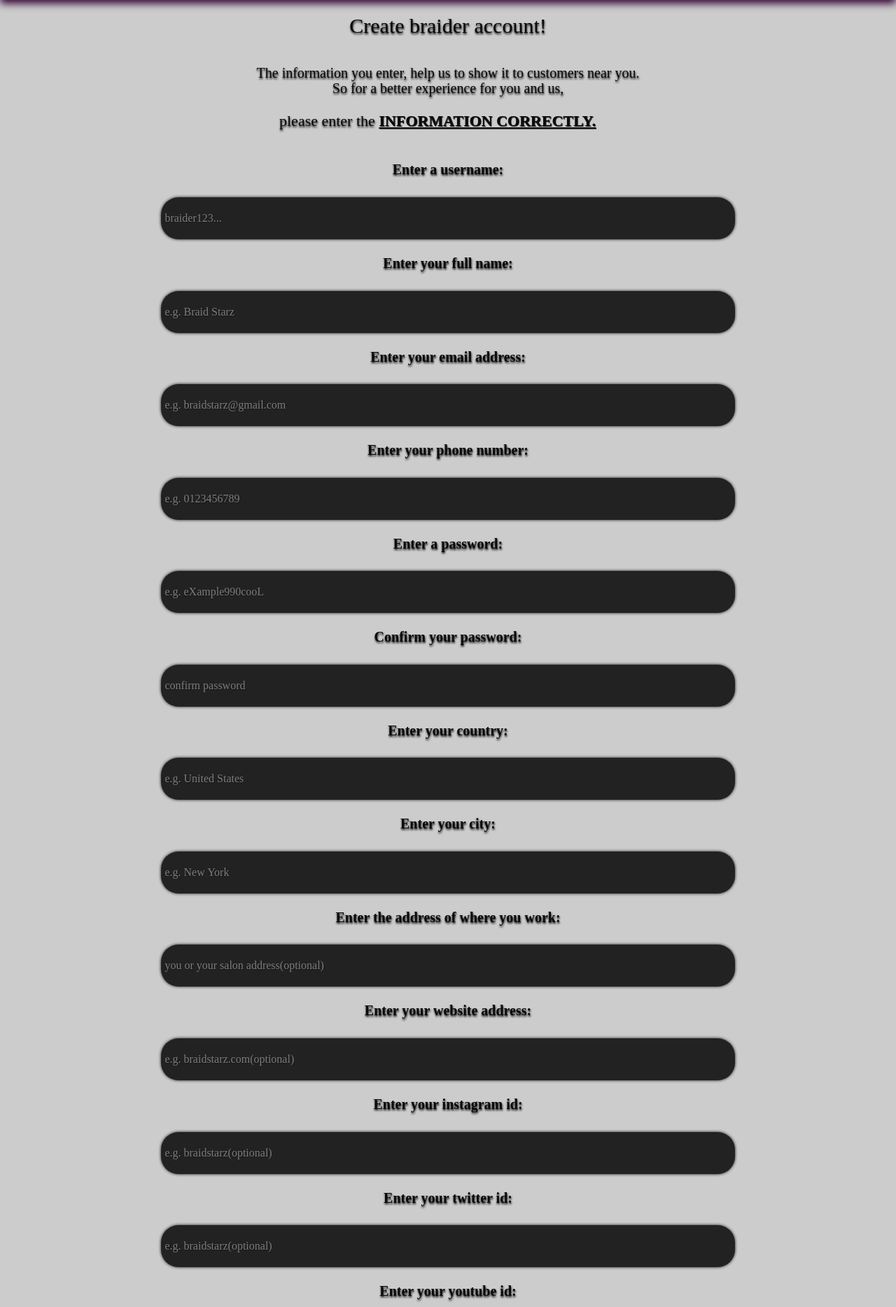
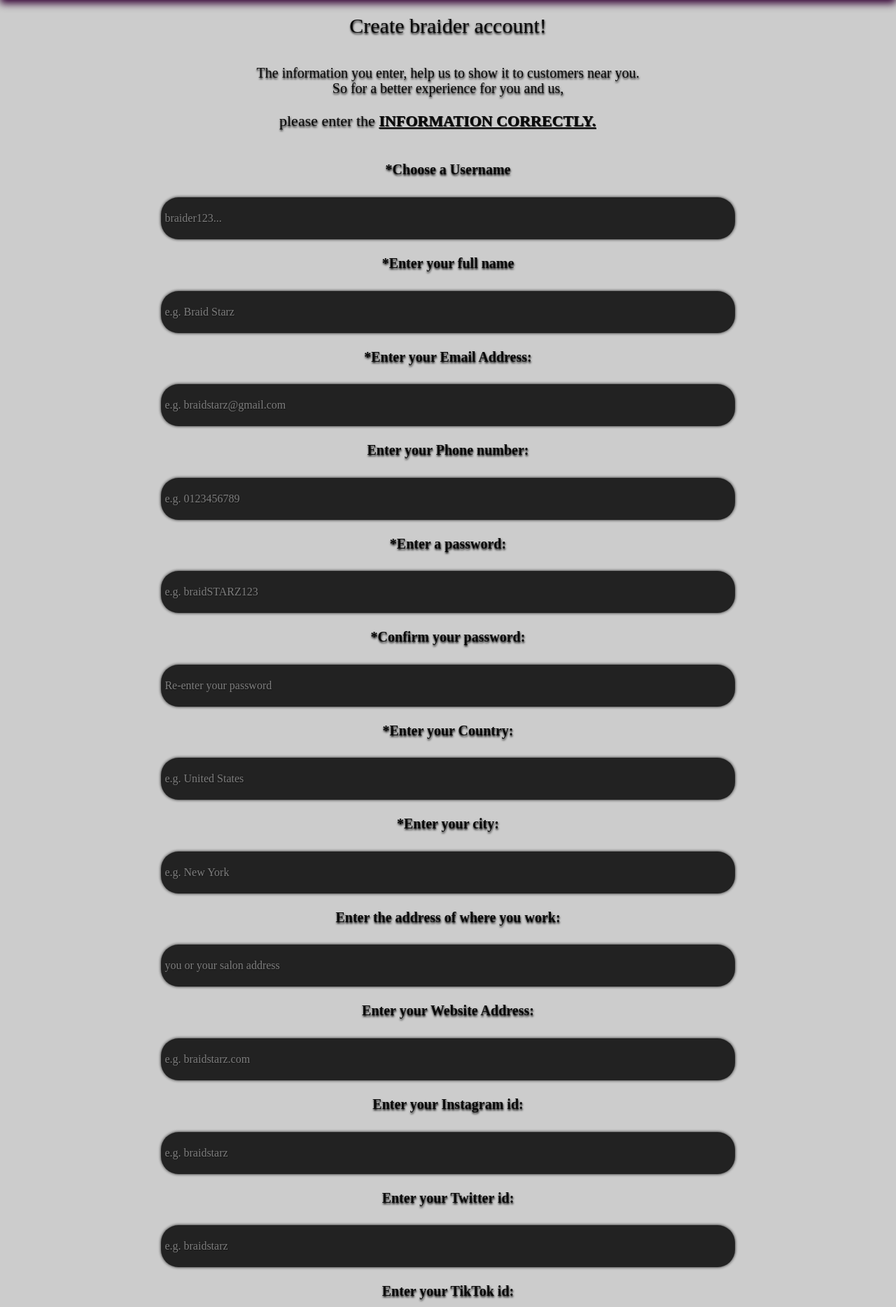
Before and after one commit to yazdan-hka/barber-house, a Flask app: page /register in a window 1280 px wide. Shown: the part 52-1920 px from the top of the page at 70% size. Run offline with Flask 2, Linux system fonts and the light colour scheme; some libraries are stand-ins or nearby versions; some web fonts are replaced.

Commit message:
tiktok added to all file but bugs may appear. email has been removed form profile page, few design diffrances in register form, table should be droped and created.

```diff
--- a/BRAIDSTARZ/forms.py
+++ b/BRAIDSTARZ/forms.py
@@ -28,19 +28,20 @@ class register_form(FlaskForm):
         if name:
             raise ValidationError(f'There is already an account with the name of "{name.fullname}". Please pick another one.')
 
-    username = StringField(label='Enter a username: ', validators=[DataRequired()])
-    fullname = StringField(label='Enter your full name: ', validators=[DataRequired()])
-    email = StringField(label='Enter your email address: ', validators=[DataRequired()]) # Email(),
-    password1 = PasswordField(label='Enter a password: ', validators=[Length(min=8), DataRequired()])
-    password2 = PasswordField(label='Confirm your password: ', validators=[EqualTo('password1'), DataRequired()])
-    phone_num = StringField(label='Enter your phone number: ')
-    country = StringField(label='Enter your country: ', validators=[DataRequired()])
-    city = StringField(label='Enter your city: ', validators=[DataRequired()])
+    username = StringField(label='*Choose a Username ', validators=[DataRequired()])
+    fullname = StringField(label='*Enter your full name ', validators=[DataRequired()])
+    email = StringField(label='*Enter your Email Address: ', validators=[DataRequired()]) # Email(),
+    password1 = PasswordField(label='*Enter a password: ', validators=[Length(min=8), DataRequired()])
+    password2 = PasswordField(label='*Confirm your password: ', validators=[EqualTo('password1'), DataRequired()])
+    phone_num = StringField(label='Enter your Phone number: ')
+    country = StringField(label='*Enter your Country: ', validators=[DataRequired()])
+    city = StringField(label='*Enter your city: ', validators=[DataRequired()])
     address = StringField(label='Enter the address of where you work: ', validators=[Length(max=512)])
-    instagram = StringField(label='Enter your instagram id: ')
-    website = StringField(label='Enter your website address: ')
-    twitter = StringField(label='Enter your twitter id: ')
-    youtube = StringField(label='Enter your youtube id: ')
+    instagram = StringField(label='Enter your Instagram id: ')
+    website = StringField(label='Enter your Website Address: ')
+    twitter = StringField(label='Enter your Twitter id: ')
+    tiktok = StringField(label='Enter your TikTok id: ')
+    youtube = StringField(label='Enter your YouTube Channel: ')
 
     submit = SubmitField(label='Register')
 
@@ -79,7 +80,8 @@ class edit_braider_form(FlaskForm):
     website = StringField(label='Enter your website address: ')
     instagram = StringField(label='Instagram id: ')
     twitter = StringField(label='Twitter id: ')
-    youtube = StringField(label='Youtube id: ')
+    tiktok = StringField(label='TikTok id: ')
+    youtube = StringField(label='Youtube Channel: ')
 
     submit = SubmitField(label='Confirm changes')
 
--- a/BRAIDSTARZ/models.py
+++ b/BRAIDSTARZ/models.py
@@ -33,6 +33,7 @@ class braiders(db.Model, UserMixin):
     website = db.Column(db.String(length=128))
     instagram = db.Column(db.String(length=30))
     youtube = db.Column(db.String(length=50))
+    tiktok = db.Column(db.String(length=30))
     twitter = db.Column(db.String(length=30))
     token = db.Column(db.String, nullable=True)
     confirmed = db.Column(db.Boolean, default=False )
--- a/BRAIDSTARZ/routes.py
+++ b/BRAIDSTARZ/routes.py
@@ -245,6 +245,7 @@ def register_page():
                                         instagram=form.instagram.data.lower(),
                                         website=form.website.data.lower(),
                                         twitter=form.twitter.data.lower(),
+                                        tiktok=form.tiktok.data.lower(),
                                         youtube=form.youtube.data.lower(),
                                         )
 
@@ -383,6 +384,11 @@ def edit_profile_page():
             pass
         else:
             current_user.youtube = edit_form.youtube.data.lower()
+
+        if edit_form.tiktok.data == '':
+            pass
+        else:
+            current_user.tiktok = edit_form.tiktok.data.lower()
 
         if edit_form.website.data == '':
             pass
--- a/BRAIDSTARZ/templates/edit-profile.html
+++ b/BRAIDSTARZ/templates/edit-profile.html
@@ -59,6 +59,9 @@
         {{ edit_form.twitter.label(class="content-text-black", style="font-size:2rem;") }}<br>
         {{ edit_form.twitter(class="input-text-black", placeholder="e.g. braidstarz(optional)") }}<br>
 
+        {{ edit_form.tiktok.label(class="content-text-black", style="font-size:2rem;") }}<br>
+        {{ edit_form.tiktok(class="input-text-black", placeholder="e.g. braidstarz(optional)") }}<br>
+
         {{ edit_form.youtube.label(class="content-text-black", style="font-size:2rem;") }}<br>
         {{ edit_form.youtube(class="input-text-black", placeholder="...(optional)") }}<br>
 
--- a/BRAIDSTARZ/templates/register.html
+++ b/BRAIDSTARZ/templates/register.html
@@ -42,10 +42,10 @@
         {{ form.phone_num(class="input-text-black", placeholder="e.g. 0123456789") }}<br>
 
         {{ form.password1.label(class="content-text-black", style="font-size:2rem;") }}<br>
-        {{ form.password1(class="input-text-black", placeholder="e.g. eXample990cooL") }}<br>
+        {{ form.password1(class="input-text-black", placeholder="e.g. braidSTARZ123") }}<br>
 
         {{ form.password2.label(class="content-text-black", style="font-size:2rem;") }}<br>
-        {{ form.password2(class="input-text-black", placeholder="confirm password") }}<br>
+        {{ form.password2(class="input-text-black", placeholder="Re-enter your password") }}<br>
 
         {{ form.country.label(class="content-text-black", style="font-size:2rem;") }}<br>
         {{ form.country(class="input-text-black", placeholder="e.g. United States") }}<br>
@@ -54,19 +54,22 @@
         {{ form.city(class="input-text-black", placeholder="e.g. New York") }}<br>
 
         {{ form.address.label(class="content-text-black", style="font-size:2rem;") }}<br>
-        {{ form.address(class="input-text-black", placeholder="you or your salon address(optional)") }}<br>
+        {{ form.address(class="input-text-black", placeholder="you or your salon address") }}<br>
 
         {{ form.website.label(class="content-text-black", style="font-size:2rem;") }}<br>
-        {{ form.website(class="input-text-black", placeholder="e.g. braidstarz.com(optional)") }}<br>
+        {{ form.website(class="input-text-black", placeholder="e.g. braidstarz.com") }}<br>
 
         {{ form.instagram.label(class="content-text-black", style="font-size:2rem;") }}<br>
-        {{ form.instagram(class="input-text-black", placeholder="e.g. braidstarz(optional)") }}<br>
+        {{ form.instagram(class="input-text-black", placeholder="e.g. braidstarz") }}<br>
 
         {{ form.twitter.label(class="content-text-black", style="font-size:2rem;") }}<br>
-        {{ form.twitter(class="input-text-black", placeholder="e.g. braidstarz(optional)") }}<br>
+        {{ form.twitter(class="input-text-black", placeholder="e.g. braidstarz") }}<br>
+
+        {{ form.tiktok.label(class="content-text-black", style="font-size:2rem;") }}<br>
+        {{ form.tiktok(class="input-text-black", placeholder="e.g. braidstarz") }}<br>
 
         {{ form.youtube.label(class="content-text-black", style="font-size:2rem;") }}<br>
-        {{ form.youtube(class="input-text-black", placeholder="...(optional)") }}<br>
+        {{ form.youtube(class="input-text-black", placeholder="") }}<br>
 
         <br><br>
         {{ form.submit(style="font-weight:bold; box-shadow:0 0 8px #330033;height:6rem;" ,class="inline-link-1") }}
```
Also changed, not shown: BRAIDSTARZ/templates/profile.html (+11 -5 lines).
